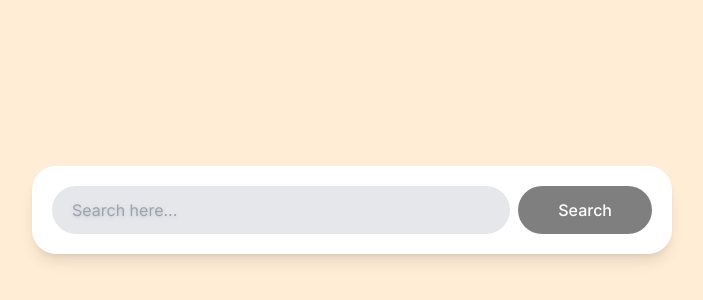
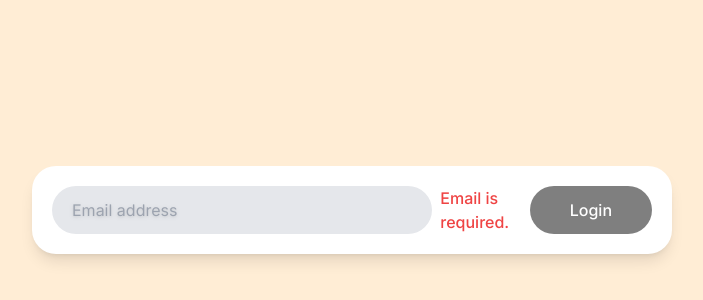
Before and after one commit to ranahwhang/carrot-market, a Next.js app: page / in a window 1280 px wide. Shown: the part 190-490 px from the top of the page, without its empty margins (288-991 px from the left). Built offline with nearby package versions, Linux system fonts and the light colour scheme.

Commit message:
Tailwind - Form Modifiers

```diff
--- a/app/page.tsx
+++ b/app/page.tsx
@@ -2,8 +2,9 @@
   return (
     <main className="bg-gray-100 sm:bg-red-100 md:bg-green-100 lg:bg-cyan-100 xl:bg-orange-100 2xl:bg-purple-100 h-screen flex items-center justify-center p-5">
       <div className="bg-white shadow-lg p-5 rounded-3xl w-full max-w-screen-sm flex flex-col md:flex-row gap-2">
-        <input className="w-full rounded-full h-12 bg-gray-200 pl-5 outline-none ring ring-transparent focus:ring-orange-500 focus:ring-offset-2 transition-shadow placeholder:drop-shadow" type="text" placeholder="Search here..." />
-        <button className="bg-black bg-opacity-50 text-white py-2 rounded-full focus:scale-90 transition-transform font-medium outline-none md:px-10">Search</button>
+        <input className="w-full rounded-full h-12 bg-gray-200 pl-5 outline-none ring ring-transparent focus:ring-green-500 focus:ring-offset-2 transition-shadow placeholder:drop-shadow invalid:focus:ring-red-500 peer" required type="email" placeholder="Email address" />
+        <span className="text-red-500 font-medium hidden peer-invalid:block">Email is required.</span>
+        <button className="bg-black bg-opacity-50 text-white py-2 rounded-full focus:scale-90 transition-transform font-medium outline-none md:px-10">Login</button>
       </div>
     </main>
   );
```
